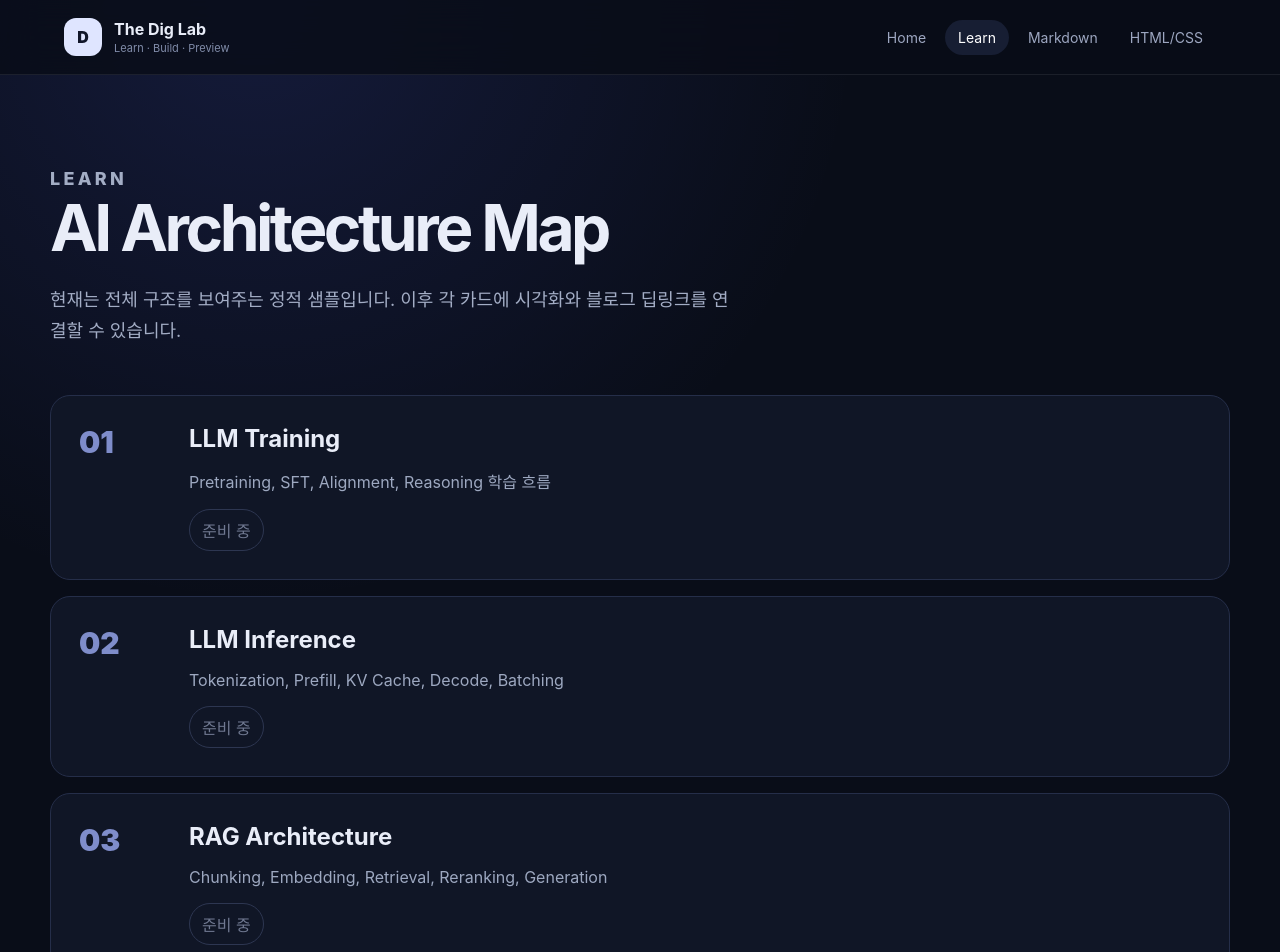
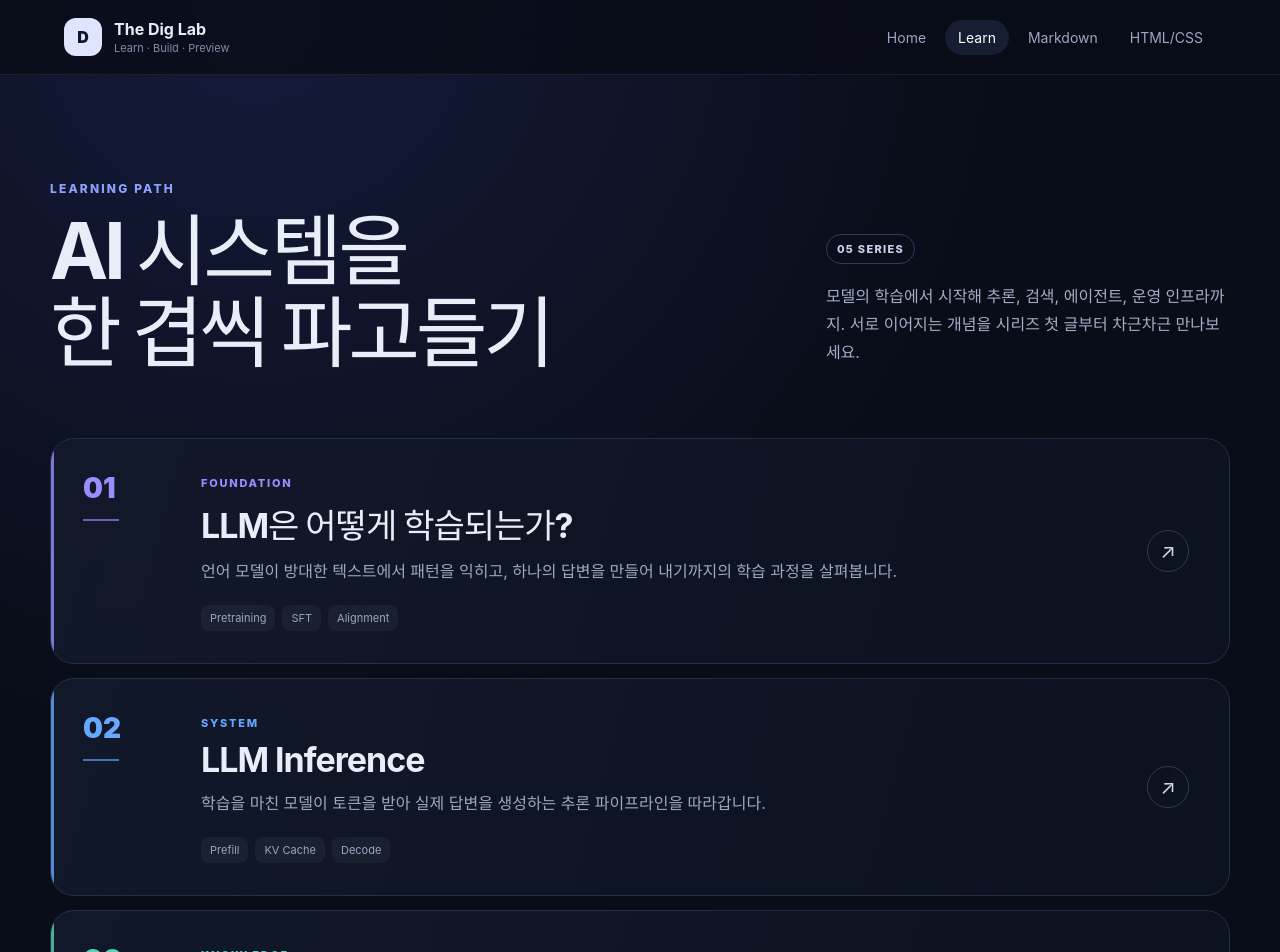
Before and after one commit to hyunsoo3787/dev-lab, a React (Vite) app: page /#/learn in a window 1280 px wide. Shown: the top 952 px of the page. Built offline with nearby package versions, Linux system fonts and the light colour scheme.

Commit message:
Refresh AI learning series page

```diff
--- a/src/pages/HomePage.tsx
+++ b/src/pages/HomePage.tsx
@@ -15,8 +15,8 @@ const cards = [
   },
   {
     eyebrow: "LEARN",
-    title: "AI Architecture Map",
-    description: "LLM, RAG, Inference, Agent 시리즈를 하나의 흐름으로 정리합니다.",
+    title: "AI Learning Path",
+    description: "LLM 학습부터 추론, RAG, 에이전트와 API Gateway까지 하나의 흐름으로 읽습니다.",
     path: "/learn",
   },
 ];
--- a/src/pages/LearnPage.tsx
+++ b/src/pages/LearnPage.tsx
@@ -1,52 +1,95 @@
-const sections = [
+const series = [
   {
     number: "01",
-    title: "LLM Training",
-    body: "Pretraining, SFT, Alignment, Reasoning 학습 흐름",
+    category: "FOUNDATION",
+    title: "LLM은 어떻게 학습되는가?",
+    description: "언어 모델이 방대한 텍스트에서 패턴을 익히고, 하나의 답변을 만들어 내기까지의 학습 과정을 살펴봅니다.",
+    tags: ["Pretraining", "SFT", "Alignment"],
+    href: "https://thediglog.tistory.com/94",
+    accent: "violet",
   },
   {
     number: "02",
+    category: "SYSTEM",
     title: "LLM Inference",
-    body: "Tokenization, Prefill, KV Cache, Decode, Batching",
+    description: "학습을 마친 모델이 토큰을 받아 실제 답변을 생성하는 추론 파이프라인을 따라갑니다.",
+    tags: ["Prefill", "KV Cache", "Decode"],
+    href: "https://thediglog.tistory.com/133",
+    accent: "blue",
   },
   {
     number: "03",
-    title: "RAG Architecture",
-    body: "Chunking, Embedding, Retrieval, Reranking, Generation",
+    category: "KNOWLEDGE",
+    title: "RAG",
+    description: "외부 지식을 검색하고 필요한 맥락을 골라 LLM의 답변에 연결하는 구조를 정리합니다.",
+    tags: ["Embedding", "Retrieval", "Reranking"],
+    href: "https://thediglog.tistory.com/120",
+    accent: "mint",
   },
   {
     number: "04",
-    title: "Agent Architecture",
-    body: "Router, Planner, Tool, Multi-Agent, Evaluation",
+    category: "AGENT",
+    title: "Harness Engineering",
+    description: "모델을 둘러싼 도구, 컨텍스트, 제어 루프를 설계해 에이전트의 실행력을 높이는 방법을 다룹니다.",
+    tags: ["Context", "Tools", "Control Loop"],
+    href: "https://thediglog.tistory.com/117",
+    accent: "orange",
+  },
+  {
+    number: "05",
+    category: "PLATFORM",
+    title: "LLM API Gateway",
+    description: "여러 모델과 서비스를 안정적으로 연결하기 위한 라우팅, 관측, 운영 계층을 살펴봅니다.",
+    tags: ["Routing", "Observability", "Resilience"],
+    href: "https://thediglog.tistory.com/108",
+    accent: "pink",
   },
 ];
 
 export function LearnPage() {
   return (
     <main className="learn-page">
-      <header className="page-intro">
-        <p className="eyebrow">LEARN</p>
-        <h1>AI Architecture Map</h1>
-        <p>
-          현재는 전체 구조를 보여주는 정적 샘플입니다. 이후 각 카드에 시각화와
-          블로그 딥링크를 연결할 수 있습니다.
-        </p>
+      <header className="learn-hero">
+        <div>
+          <p className="eyebrow">LEARNING PATH</p>
+          <h1>AI 시스템을<br />한 겹씩 파고들기</h1>
+        </div>
+        <div className="learn-hero-copy">
+          <span className="series-count">05 SERIES</span>
+          <p>
+            모델의 학습에서 시작해 추론, 검색, 에이전트, 운영 인프라까지.
+            서로 이어지는 개념을 시리즈 첫 글부터 차근차근 만나보세요.
+          </p>
+        </div>
       </header>
 
-      <section className="timeline">
-        {sections.map((section) => (
-          <article className="timeline-item" key={section.number}>
-            <span className="timeline-number">{section.number}</span>
-            <div>
-              <h2>{section.title}</h2>
-              <p>{section.body}</p>
-              <button type="button" disabled>
-                준비 중
-              </button>
+      <section className="series-list" aria-label="AI 학습 시리즈">
+        {series.map((item) => (
+          <a
+            className={`series-card series-card-${item.accent}`}
+            href={item.href}
+            target="_blank"
+            rel="noreferrer"
+            key={item.number}
+          >
+            <div className="series-index">
+              <span>{item.number}</span>
+              <i aria-hidden="true" />
             </div>
-          </article>
+            <div className="series-content">
+              <span className="series-category">{item.category}</span>
+              <h2>{item.title}</h2>
+              <p>{item.description}</p>
+              <div className="series-tags">
+                {item.tags.map((tag) => <span key={tag}>{tag}</span>)}
+              </div>
+            </div>
+            <span className="series-open" aria-hidden="true">↗</span>
+          </a>
         ))}
       </section>
+
+      <p className="learn-note">각 카드는 The Dig Log의 해당 시리즈 첫 번째 글로 연결됩니다.</p>
     </main>
   );
 }
--- a/src/styles.css
+++ b/src/styles.css
@@ -380,45 +380,159 @@ main {
   background: #fff;
 }
 
-.page-intro {
-  margin-bottom: 48px;
+.learn-hero {
+  display: grid;
+  grid-template-columns: 1.25fr .75fr;
+  align-items: end;
+  gap: clamp(40px, 8vw, 110px);
+  padding: 42px 0 64px;
 }
 
-.timeline {
-  display: grid;
-  gap: 16px;
+.learn-hero h1 {
+  margin: 0;
+  max-width: 760px;
+  font-size: clamp(44px, 7vw, 78px);
+  line-height: 1.05;
+  letter-spacing: -.055em;
 }
 
-.timeline-item {
-  display: grid;
-  grid-template-columns: 86px 1fr;
-  gap: 24px;
-  padding: 28px;
-  border: 1px solid #252e49;
-  border-radius: 20px;
-  background: #101626;
+.learn-hero-copy {
+  padding-bottom: 8px;
 }
 
-.timeline-number {
-  color: #7f8dca;
-  font-size: 30px;
+.learn-hero-copy p {
+  margin: 18px 0 0;
+  color: #a3adc5;
+  line-height: 1.75;
+}
+
+.series-count {
+  display: inline-flex;
+  padding: 7px 10px;
+  border: 1px solid #303b5d;
+  border-radius: 999px;
+  color: #c9d1eb;
+  font-size: 11px;
+  font-weight: 800;
+  letter-spacing: .12em;
+}
+
+.series-list {
+  display: grid;
+  gap: 14px;
+}
+
+.series-card {
+  --series-accent: #8fa0ff;
+  position: relative;
+  overflow: hidden;
+  display: grid;
+  grid-template-columns: 90px 1fr 50px;
+  gap: 28px;
+  padding: 32px;
+  border: 1px solid #252e49;
+  border-radius: 24px;
+  background: linear-gradient(105deg, rgba(18, 24, 43, .96), rgba(13, 18, 32, .88));
+  transition: transform .25s ease, border-color .25s ease, box-shadow .25s ease;
+}
+
+.series-card::before {
+  content: "";
+  position: absolute;
+  inset: 0 auto 0 0;
+  width: 3px;
+  background: var(--series-accent);
+  opacity: .8;
+}
+
+.series-card:hover {
+  transform: translateY(-3px);
+  border-color: color-mix(in srgb, var(--series-accent) 52%, #252e49);
+  box-shadow: 0 22px 60px rgba(0, 0, 0, .24);
+}
+
+.series-card-violet { --series-accent: #9b8cff; }
+.series-card-blue { --series-accent: #66a7ff; }
+.series-card-mint { --series-accent: #55d6b0; }
+.series-card-orange { --series-accent: #ffad66; }
+.series-card-pink { --series-accent: #f382b3; }
+
+.series-index {
+  display: flex;
+  flex-direction: column;
+  align-items: flex-start;
+  gap: 14px;
+  color: var(--series-accent);
+  font-size: 28px;
   font-weight: 900;
 }
 
-.timeline-item h2 {
-  margin: 0;
+.series-index i {
+  width: 36px;
+  height: 2px;
+  background: var(--series-accent);
+  opacity: .65;
 }
 
-.timeline-item p {
-  color: #9da8c0;
+.series-category {
+  color: var(--series-accent);
+  font-size: 11px;
+  font-weight: 850;
+  letter-spacing: .16em;
 }
 
-.timeline-item button {
-  padding: 8px 12px;
-  border: 1px solid #2d3651;
-  border-radius: 999px;
-  background: transparent;
-  color: #6f7890;
+.series-content h2 {
+  margin: 8px 0 10px;
+  font-size: clamp(25px, 3vw, 34px);
+  letter-spacing: -.03em;
+}
+
+.series-content p {
+  max-width: 760px;
+  margin: 0;
+  color: #9da8c0;
+  line-height: 1.7;
+}
+
+.series-tags {
+  display: flex;
+  flex-wrap: wrap;
+  gap: 7px;
+  margin-top: 20px;
+}
+
+.series-tags span {
+  padding: 6px 9px;
+  border-radius: 8px;
+  background: rgba(255, 255, 255, .045);
+  color: #9aa6c1;
+  font-size: 11px;
+}
+
+.series-open {
+  width: 42px;
+  height: 42px;
+  display: grid;
+  place-items: center;
+  align-self: center;
+  border: 1px solid #303a58;
+  border-radius: 50%;
+  color: #cdd5eb;
+  font-size: 20px;
+  transition: color .2s ease, background .2s ease, transform .2s ease;
+}
+
+.series-card:hover .series-open {
+  color: #0d1220;
+  background: var(--series-accent);
+  transform: rotate(5deg);
+}
+
+.learn-note {
+  margin: 28px 0 0;
+  color: #69748e;
+  text-align: center;
+  font-size: 13px;
 }
 
 .not-found {
@@ -457,6 +571,11 @@ main {
     flex-direction: column;
   }
 
+  .learn-hero {
+    grid-template-columns: 1fr;
+    gap: 28px;
+  }
+
   .editor-grid,
   .playground-grid {
     min-height: auto;
@@ -488,8 +607,22 @@ main {
     padding: 54px 0;
   }
 
-  .timeline-item {
-    grid-template-columns: 1fr;
+  .series-card {
+    grid-template-columns: 54px 1fr;
+    gap: 16px;
+    padding: 24px 20px;
+  }
+
+  .series-open {
+    display: none;
+  }
+
+  .learn-hero {
+    padding: 18px 0 42px;
+  }
+
+  .series-index {
+    font-size: 22px;
   }
 
   .site-footer {
```
